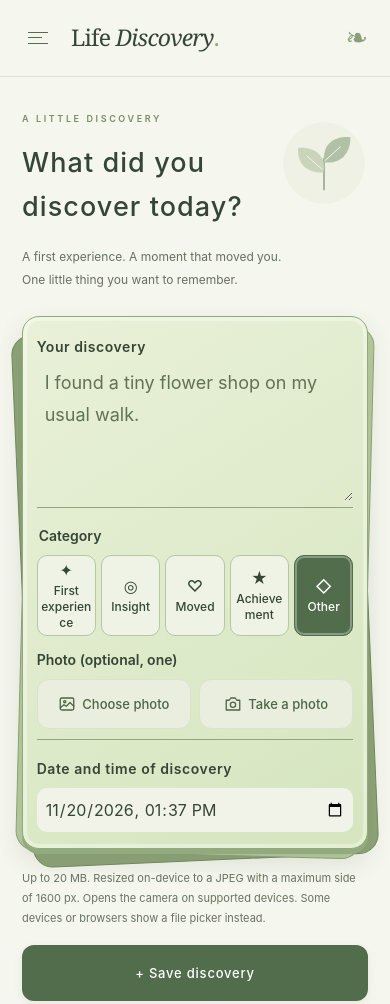
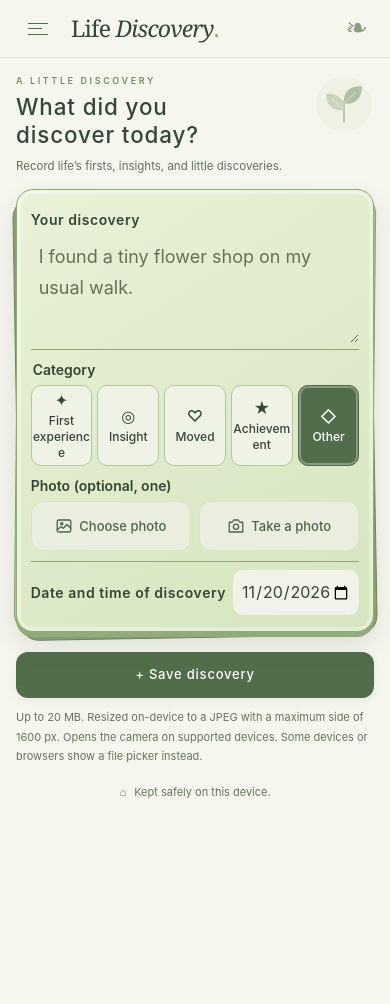
Before and after one commit to ShimizuKanta/Life_Discovery, a website with bundled scripts: page public/index.html in a window 390 px wide. Shown: the top 1004 px of the page. After the commit the page ends 844 px from the top, so only its background shows below. Built offline with nearby package versions, Linux system fonts and the light colour scheme.

Commit message:
fix: keep the record button clear of the input card

```diff
--- a/public/styles.css
+++ b/public/styles.css
@@ -200,10 +200,16 @@ main {
 .new-page {
   position:relative;
 }
+main:has(> .new-page) {
+  padding-block:16px calc(24px + env(safe-area-inset-bottom));
+}
+.app-shell:has(.new-page) .header {
+  height:calc(58px + env(safe-area-inset-top));
+}
 .intro-plant {
   position:absolute;
-  right:-4px;
-  top:12px;
+  right:0;
+  top:0;
   opacity:.9;
   pointer-events:none;
 }
@@ -212,14 +218,24 @@ main {
   height:124px;
 }
 .new-page .page-heading {
-  padding-top:10px;
-  max-width:420px;
+  position:relative;
+  margin-bottom:14px;
 }
 .new-page .page-heading h1 {
-  font-size:31px;
+  font-size:clamp(1.4rem, 5.4vw, 2rem);
+  line-height:1.25;
 }
-.new-page .page-heading {
-  position:relative;
+.new-page .eyebrow {
+  margin-bottom:4px;
+}
+.new-page .page-heading p {
+  font-size:clamp(.625rem, 2.95vw, .875rem);
+  line-height:1.6;
+  margin-top:8px;
+}
+.intro-plant .plant {
+  width:60px;
+  height:60px;
 }
 .writing-card {
   background:var(--paper);
@@ -294,9 +310,9 @@ main {
   background:#dfe8d3;
 }
 .record-button {
+  display:block;
   width:100%;
-  margin-top:20px;
-  min-height:56px;
+  min-height:46px;
   letter-spacing:.06em;
 }
 .local-note {
@@ -931,26 +947,8 @@ details[open] summary:before {
   .header {
     height:110px;
   }
-  .new-page {
-    padding-top:25px;
-  }
-  .new-page .page-heading {
-    max-width:460px;
-    margin-bottom:36px;
-  }
-  .new-page .page-heading h1 {
-    font-size:35px;
-  }
-  .intro-plant {
-    top:42px;
-    right:0;
-    transform:translateX(25px);
-  }
   main {
     padding-top:48px;
-  }
-  .new-page .page-heading p {
-    font-size:14px;
   }
   .review-page .page-heading,.settings-page .page-heading {
     margin-top:8px;
@@ -972,26 +970,10 @@ details[open] summary:before {
   main {
     padding:27px 22px 130px;
   }
-  .intro-plant {
-    top:15px;
-    right:0;
-  }
+  main:has(> .new-page) { padding-inline:16px; }
+  .new-page .page-heading p { margin-inline:min(0px, calc(50vw - 171px)); }
   .intro-plant .plant {
-    width:88px;
-    height:88px;
     opacity:.6;
-  }
-  .new-page .page-heading {
-    padding-top:8px;
-  }
-  .new-page .page-heading h1 {
-    font-size:27px;
-    position:relative;
-    z-index:1;
-  }
-  .new-page .page-heading p {
-    font-size:12px;
-    margin-top:15px;
   }
   .eyebrow {
     font-size:9px;
@@ -1013,9 +995,6 @@ details[open] summary:before {
     font-size:14px;
     width:100%;
     padding:8px;
-  }
-  .record-button {
-    margin-top:17px;
   }
   .page-heading {
     margin-bottom:24px;
@@ -1245,6 +1224,9 @@ body {
 .yearly-card #review-comment { min-height: 64px; margin-bottom: 8px; }
 .yearly-card .gesture-hint { margin-bottom: 8px; }
 
+.writing-stack { margin-bottom: 20px; }
+.writing-stack::before { transform: translateY(6px) rotate(-1deg); }
+.writing-stack::after { transform: translateY(3px) rotate(.6deg); }
 .writing-card {
   position: relative;
   z-index: 1;
@@ -1256,7 +1238,7 @@ body {
 .writing-card > label, .writing-card .date-row label,
 .category-field legend, .photo-label { font-size: .875rem; font-weight: 600; color: inherit; }
 .writing-card textarea {
-  min-height: 132px;
+  min-height: 5rem;
   padding: 8px;
   margin-bottom: 6px;
   font-size: 1.125rem;
@@ -1265,6 +1247,23 @@ body {
 .writing-card textarea::placeholder { color: #627257; }
 .writing-card :is(.metadata-fields, .date-row) { border-color: #91a77b; }
 .writing-card .metadata-fields { padding-top: 4px; }
+.writing-card .metadata-fields:has(.discovery-photo) {
+  display: grid;
+  grid-template-columns: 1fr auto auto;
+  grid-template-areas: "category category category" "label preview remove" "actions actions actions";
+  align-items: center;
+  column-gap: 6px;
+}
+.writing-card .category-field { grid-area: category; }
+.writing-card .photo-label { grid-area: label; }
+#new-preview { grid-area: preview; }
+#new-preview img { width: 40px; height: 40px; margin: 0; border-radius: 6px; }
+#new-remove-photo { grid-area: remove; }
+.writing-card .photo-actions { grid-area: actions; }
+.writing-card .category-field { margin: 4px 0 8px; }
+.writing-card .category-field legend, .writing-card .photo-label { margin: 0 0 4px; }
+.writing-card .date-row { padding-top: 8px; }
+.writing-card .date-row input { width: auto; flex: 1; }
 .writing-card .category-buttons button {
   min-height: 49px;
   gap: 1px;
@@ -1276,6 +1275,18 @@ body {
 .writing-card .photo-actions button { padding: 8px 5px; }
 .photo-icon { width: 1.125rem; height: 1.125rem; flex: none; }
 .photo-help { margin: 20px 0 0; text-align: left; }
+.new-page .photo-help { margin-top: 10px; }
+@media (max-height: 650px) {
+  .app-shell:has(.new-page) .header { height: calc(48px + env(safe-area-inset-top)); }
+  main:has(> .new-page) { padding-top: 8px; }
+  .new-page .intro-plant { display: none; }
+  .new-page .page-heading { margin-bottom: 8px; }
+  .new-page .page-heading h1 { white-space: normal; font-size: 1.125rem; }
+  .new-page .page-heading p { margin-top: 4px; }
+  .writing-card { padding-block: 10px; }
+  .writing-card textarea { height: 4.25rem; min-height: 4.25rem; font-size: 1rem; line-height: 1.6; }
+  .writing-card .photo-actions button { min-height: 44px; }
+}
 .edit-dialog .photo-actions .secondary { margin-top: 0; }
 .edit-dialog .edit-review { margin: 18px 0 0; padding: 8px 12px 12px; border: 1px solid var(--line); border-radius: 12px; min-inline-size: 0; }
 .edit-review legend { padding: 0 4px; font-size: .875rem; font-weight: 600; }
--- a/src/app.ts
+++ b/src/app.ts
@@ -116,12 +116,12 @@ function renderNew(): string {
     <form id="new-form">
       <div class="card-stack writing-stack"><div class="writing-card">
         <label for="content">${t('content')}</label>
-        <textarea id="content" name="content" required placeholder="${t('placeholder')}" rows="4">${escape(draft.content)}</textarea>
+        <textarea id="content" name="content" required placeholder="${t('placeholder')}" rows="3">${escape(draft.content)}</textarea>
         ${metadataFields('new', draft)}
         <div class="date-row"><label for="discovered-at">${t('date')}</label><input id="discovered-at" name="discoveredAt" type="datetime-local" required value="${escape(draft.date)}"></div>
       </div></div>
+      <button class="primary record-button" type="submit">${t('record')}</button>
       ${photoHelp()}
-      <button class="primary record-button" type="submit">${t('record')}</button>
       <p class="local-note"><span aria-hidden="true">⌂</span> ${t('local')}</p>
     </form></section>`;
 }
--- a/src/i18n.ts
+++ b/src/i18n.ts
@@ -8,7 +8,7 @@ const ja = {
 
   tagline: '日々の小さな発見を、未来の自分へ。', new: '発見を記録', weekly: '1週間後の判定', yearly: '1年後の振り返り', deck: '発見のカードデッキ', settings: '設定',
   menu: 'メニューを開く', close: '閉じる', add: '＋ 発見', waiting: '待ち',
-  eyebrow: 'A LITTLE DISCOVERY', title: '今日、どんな発見が\nありましたか？', intro: '初めてのこと。心が動いたこと。\n忘れたくない小さな気づきを、ひとつ。',
+  eyebrow: 'A LITTLE DISCOVERY', title: '今日、どんな発見が\nありましたか？', intro: '初めてのこと。気づいたこと。人生の小さな発見を記録しましょう。',
   content: '発見したこと', placeholder: 'たとえば、いつもの道に小さな花屋さんを見つけた。', date: '発見した日時', record: '＋ 発見を記録',
   saved: '発見を記録しました', local: 'この端末に、大切に保存します。',
   weeklyTitle: 'この発見、今も大切？', weeklyIntro: '少し時間がたった今の気持ちで選んでみよう。',
@@ -34,7 +34,7 @@ const en: Record<MessageKey, string> = {
 
   tagline: 'Little discoveries, for your future self.', new: 'New discovery', weekly: 'One-week check-in', yearly: 'One-year reflection', deck: 'Discovery deck', settings: 'Settings',
   menu: 'Open menu', close: 'Close', add: '+ Discovery', waiting: 'waiting',
-  eyebrow: 'A LITTLE DISCOVERY', title: 'What did you\ndiscover today?', intro: 'A first experience. A moment that moved you.\nOne little thing you want to remember.',
+  eyebrow: 'A LITTLE DISCOVERY', title: 'What did you\ndiscover today?', intro: 'Record life’s firsts, insights, and little discoveries.',
   content: 'Your discovery', placeholder: 'I found a tiny flower shop on my usual walk.', date: 'Date and time of discovery', record: '+ Save discovery', saved: 'Discovery saved', local: 'Kept safely on this device.',
   weeklyTitle: 'Does it still matter to you?', weeklyIntro: 'A little time has passed. How do you feel now?', keep: 'Keep', archive: 'Archive', skip: 'Later', archiveNote: 'Archiving is not deleting. You can restore it anytime.', weeklyHint: '← Archive · ↑ Later · Keep →', judged: 'Decision saved',
   yearlyTitle: 'One year later.\nWhat does it mean to you now?', yearlyIntro: 'What has changed, and what has stayed with you?', score: 'How much it matters now', low: 'Less now', middle: 'Still matters', high: 'More than before', lowFull: 'It does not matter as much now', comment: 'A change or an update (optional)', commentPlaceholder: 'Leave a few words about how you feel now.', reviewSave: 'Save reflection', reviewed: 'Reflection saved', yearlyHint: '← Later · Save →',
```
Also changed, not shown: docs/2026-11-20_06_record_layout_and_settings_title.md (added, +7 -0 lines), tests/app.spec.js (+23 -0 lines).
